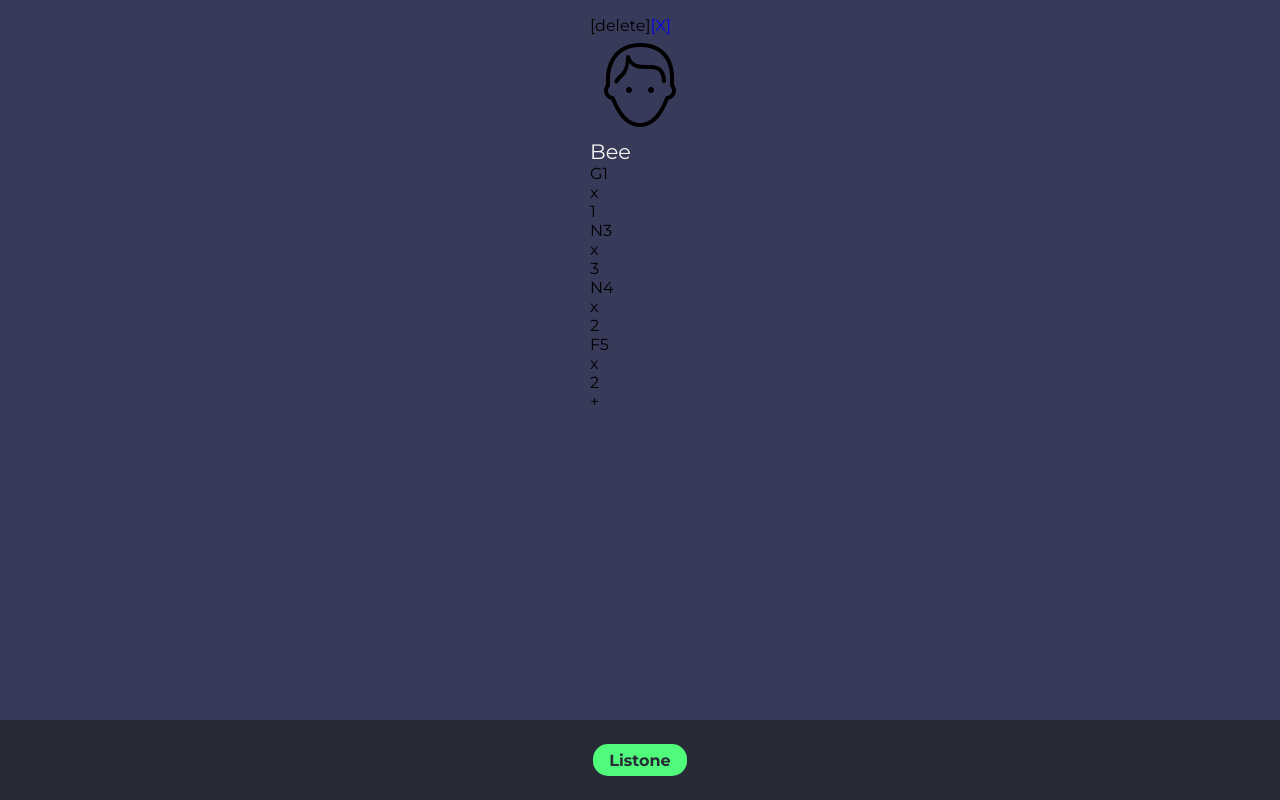
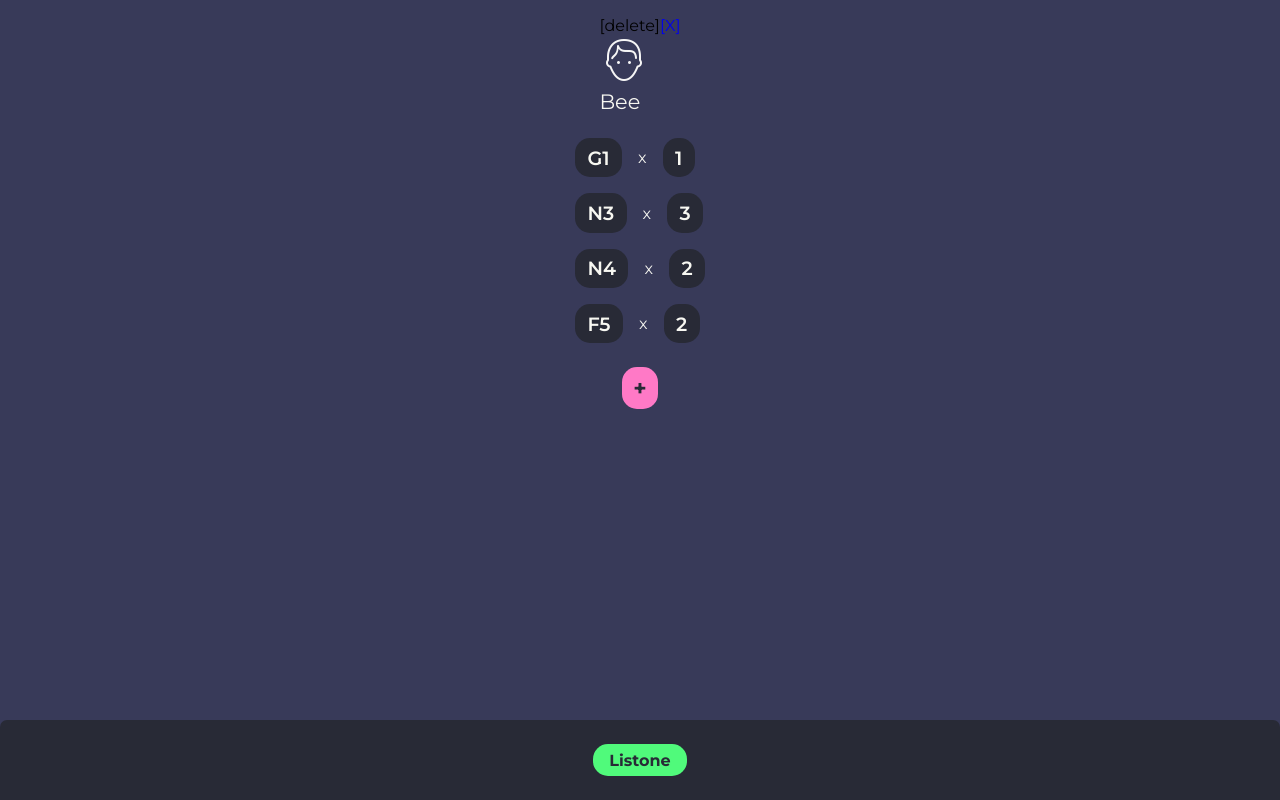
Before and after one commit to Beelllyyy/sushee, a React (Create React App) app: page /Bee in a window 1280 px wide. Built offline with nearby package versions, Linux system fonts and the light colour scheme.

Commit message:
Styling. Added build

```diff
--- a/src/Components/Dish.js
+++ b/src/Components/Dish.js
@@ -19,22 +19,27 @@ export default function Dish(props) {
 
     return(
         <div className='dishCard' ref={refDish} onClick={handleEdit}>
-            <div className='dish-numbers'>
                 <div className="dish code">
                     {code}
                 </div>
-                x
+                <span className='x'>x</span>
+                <div className='qnt'>
+                {isEditing ?
                 <div className='btn-minus'>
-                    {isEditing ? <span onClick={() => subQnt(user, code)}>-</span> : null}
-                </div> {/*temporary classes userCard__* */}
-                <div className="dish qnt">
+                    <span onClick={() => subQnt(user, code)}>-</span>
+                </div>
+                    : null
+                }
+                <div className="dish">
                     {qnt}
                 </div>
-                <div className='btn-plus'>
-                    {isEditing ? <span onClick={() => addQnt(user, code)}>+</span> : null}
+                {isEditing ?
+                    <div className='btn-plus'>
+                        <span onClick={() => addQnt(user, code)}>+</span>
+                    </div> :
+                    null
+                }
                 </div>
-            </div>
-
         </div>
     )
 }
--- a/src/Components/NewDish.js
+++ b/src/Components/NewDish.js
@@ -23,17 +23,17 @@ export default function NewDish(props) {
     }
 
     const addElement = isAdding ?
-        <div className='newDishCard'>
+        <div className='newCard'>
             <input type="text" ref={refDishCode}/>
-            <span className='icon confirm' onClick={handleAdd}>
-                [V]
+            <span className='icon-cancel' onClick={() => setAdding(false)}>
+                x
             </span>
-            <span className='icon cancel' onClick={() => setAdding(false)}>
-                [X]
+            <span className='icon-confirm' onClick={handleAdd}>
+                v
             </span>
         </div> :
         <div
-            className="icon add"
+            className="icon-add"
             onClick={() => setAdding(true)}
         >+</div>
 
--- a/src/Components/NewUser.js
+++ b/src/Components/NewUser.js
@@ -20,13 +20,13 @@ export default function NewUser() {
     }
 
     const addElement = isAdding ?
-        <div className='UserCard last'>
+        <div className='newCard last'>
             <input type='text' ref={refUserName}/>
-            <span className='icon confirm' onClick={handleAdd}>
-                [V]
+            <span className='icon-cancel' onClick={() => setAdding(false)}>
+                x
             </span>
-            <span className='icon cancel' onClick={() => setAdding(false)}>
-                [X]
+            <span className='icon-confirm' onClick={handleAdd}>
+                v
             </span>
         </div> :
         <div
--- a/src/pages/UserPage.js
+++ b/src/pages/UserPage.js
@@ -21,7 +21,7 @@ export default function UserPage() {
                 </div>
                 <div className="user-info-container">
                     <div className="info-avatar">
-                        <img className="info-avatar-img" src={avatar} alt="avatar" />
+                        <img className="avatar-img" src={avatar} alt="avatar" />
                     </div>
                     <div className="info-name">
                         {thisUser.name}
@@ -31,9 +31,8 @@ export default function UserPage() {
 
             <div className="dishList">
                 {dishesEl}
-                <NewDish user={userName}/>
             </div>
-
+            <NewDish user={userName}/>
 
 
         </div>
--- a/src/styles.css
+++ b/src/styles.css
@@ -6,13 +6,20 @@
     --green: #50fa7b;
     --pink: #ff79c6;
     --blue: #383a59;
-    --gray: #44475a
+    --gray: #44475a;
+    --red: #ff5555;
 }
 
 body {
     margin: 0 auto;
     font-family: 'Montserrat', sans-serif;
     color: var(--white);
+}
+
+input{
+    border-radius: 20px;
+    border: 0;
+    outline: 0
 }
 
 a {
@@ -42,6 +49,7 @@ a {
     align-items: center;
     justify-content: center;
     background-color: var(--dark);
+    border-radius: 7px 7px 0 0;
 }
 
 /* PAGES */
@@ -55,7 +63,11 @@ a {
     overflow: scroll;
 }
 .UserPage {
-
+    display: flex;
+    flex-direction: column;
+    width: 100%;
+    align-items: center;
+    gap: 1.5em;
 }
 .Listone {
 
@@ -80,7 +92,7 @@ a {
 .avatar-img {
     width: 50px;
     height: 50px;
-    filter: invert(11%) sepia(10%) saturate(1596%) hue-rotate(194deg) brightness(96%) contrast(86%);
+    filter: invert(100%) sepia(3%) saturate(7432%) hue-rotate(342deg) brightness(114%) contrast(93%);
 }
 .UserCard-info {
     display: flex;
@@ -118,7 +130,7 @@ a {
 /* BUTTONS */
 .icon-add {
     width: min-content;
-    padding: 0.8em 0.5em;
+    padding: 0.3em 0.5em;
     font-size:  1.4em;
     font-weight: bold;
     white-space: nowrap;
@@ -137,3 +149,93 @@ a {
     border-radius: 15px;
     padding: 0.4em 1em;
 }
+
+/* Userpage */
+
+.UserPage-header{
+
+}
+.dishList{
+    display: flex;
+    flex-direction: column;
+    gap: 1em;
+}
+.dishCard{
+    display: flex;
+    align-items: center;
+    gap: 1em;
+}
+.dish{
+    padding: 0.4em 0.65em;
+    font-size:  1.2em;
+    width: min-content;
+    white-space: nowrap;
+    border-radius: 15px;
+    background-color: var(--dark);
+    color: var(--white);
+    font-weight: 600;
+    display: flex;
+    align-items: center;
+    justify-content: center;
+}
+.x{
+    color: var(--white);
+}
+.qnt{
+    display:flex;
+    align-items: center;
+    justify-content: center;
+}
+.btn-plus,
+.btn-minus{
+    height: 10px;
+    width: 10px;
+    font-size: 0.9em;
+    padding: 0.2em 0.2em;
+    border-radius: 50%;
+    display: flex;
+    align-items: center;
+    justify-content: center;
+    position: relative;
+    top:50%;
+    font-weight: bold;
+}
+.btn-plus{
+    background-color: var(--green);
+    right: 5px;
+}
+.btn-minus{
+    background-color: var(--red);
+    left: 5px;
+}
+.newCard{
+    width: 90%;
+    display: flex;
+    gap: 0.4em;
+    justify-content: space-around;
+    background-color: var(--dark);
+    border-radius: 30px;
+    padding: 0.8em 0.5em;
+}
+
+.icon-confirm,
+.icon-cancel {
+    width: 25px;
+    height: 25px;
+    padding: 0.3em 0.3em;
+    font-size: 1.1em;
+    white-space: nowrap;
+    border-radius: 50%;
+    color: var(--white);
+    font-weight: 600;
+    display: flex;
+    align-items: center;
+    justify-content: center;
+}
+
+.icon-confirm{
+    background-color: var(--green);
+}
+.icon-cancel{
+    background-color: var(--red);
+}
```
